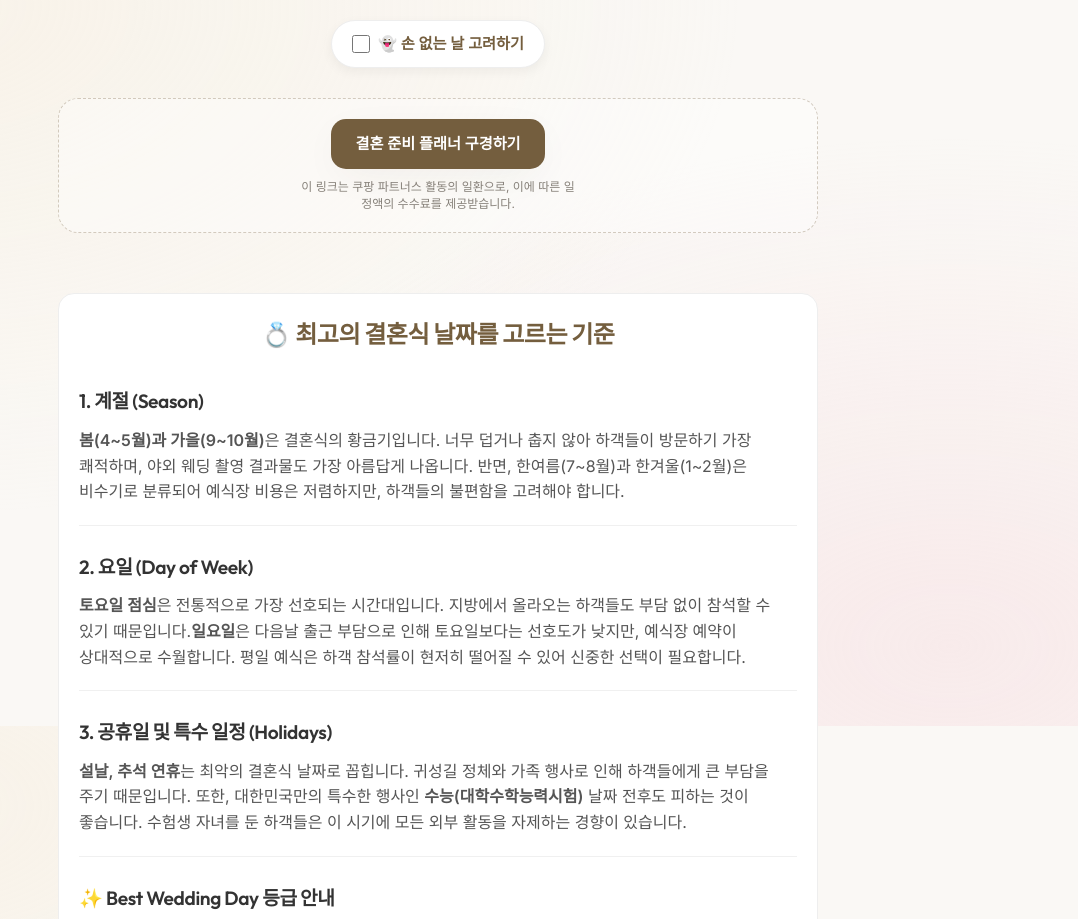
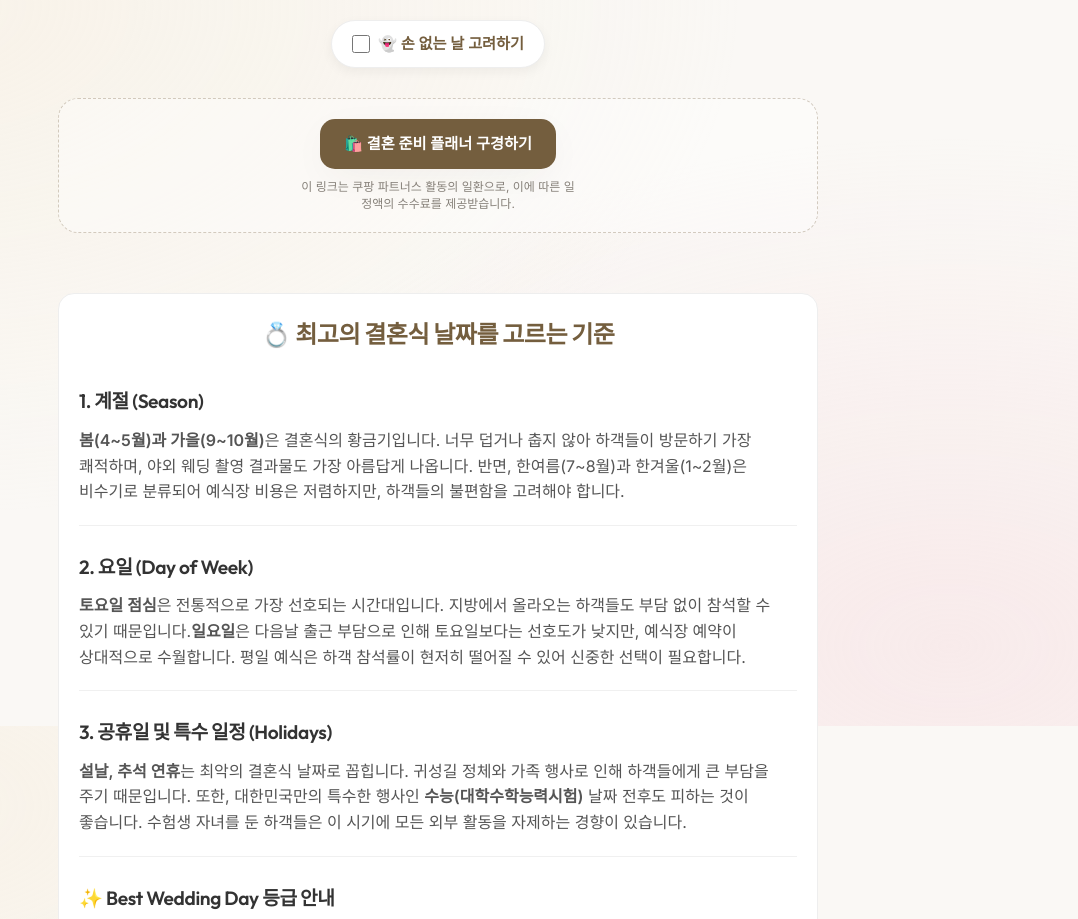
Before and after one commit to ddaog/bestweddingdaykorea, a React (Vite) app: page / in a window 1280 px wide. Shown: the part 874-1793 px from the top of the page, without its empty margins (202-1280 px from the left). Built offline with nearby package versions, Linux system fonts and the light colour scheme; no server answers; what korean-lunar-calendar would draw is missing.

Commit message:
Refine Coupang link: add emoji and update GA event name

```diff
--- a/src/components/Calendar.jsx
+++ b/src/components/Calendar.jsx
@@ -121,13 +121,13 @@ const Calendar = ({ customHolidays }) => {
                     href="https://link.coupang.com/a/dMZWM8"
                     target="_blank"
                     rel="noopener noreferrer"
-                    onClick={() => sendGAEvent('coupang_click', {
+                    onClick={() => sendGAEvent('coupang_link_click', {
                         event_category: 'affiliate',
                         event_label: 'wedding_planner'
                     })}
                     style={styles.coupangLink}
                 >
-                    결혼 준비 플래너 구경하기
+                    🛍️ 결혼 준비 플래너 구경하기
                 </a>
                 <p style={styles.coupangDisclaimer}>
                     이 링크는 쿠팡 파트너스 활동의 일환으로, 이에 따른 일정액의 수수료를 제공받습니다.
```
